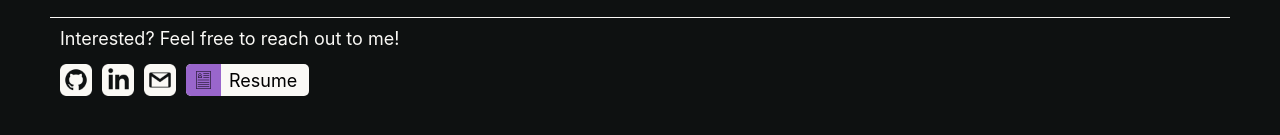
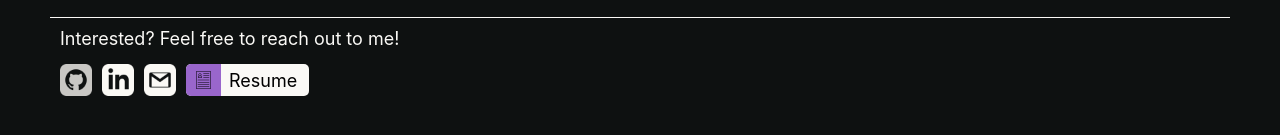
Before and after one commit to KareemDaCosta/kareem-dacosta-personal-website, a React (Create React App) app: page / in a window 1280 px wide. In both pictures the pointer is over the picture 76 px from the left and 2778 px from the top of the page. Shown: the part 2698-2833 px from the top of the page. Built offline with nearby package versions, Linux system fonts and the light colour scheme.

Commit message:
Added hover effect to footer buttons

```diff
--- a/src/components/Footer/Footer.css
+++ b/src/components/Footer/Footer.css
@@ -33,6 +33,10 @@
   margin: 5px;
   margin-left: 0px;
   margin-right: 10px;
+}
+
+.footer-button img:hover {
+  filter:brightness(80%);
 }
 
 .hr {
```
